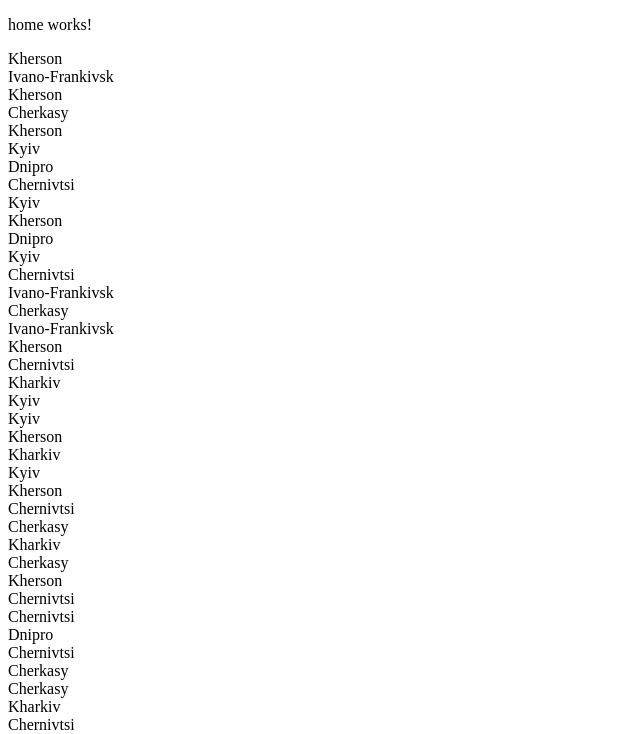
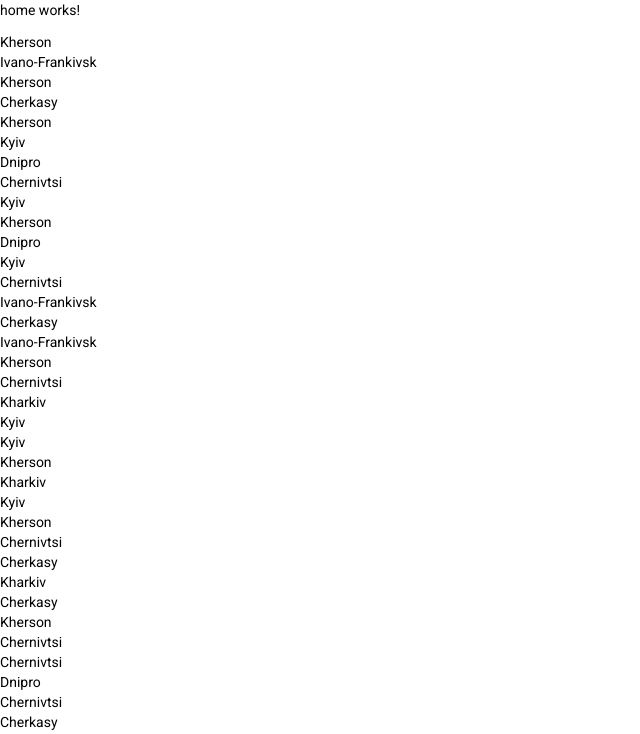
Before and after one commit to kiyanov/airlines, an Angular app: page / in a window 1280 px wide. Shown: the top 734 px of the page, without its empty margins (0-640 px from the left). Built offline with nearby package versions, Linux system fonts and the light colour scheme.

Commit message:
add material

```diff
--- a/angular.json
+++ b/angular.json
@@ -28,6 +28,7 @@
               "src/assets"
             ],
             "styles": [
+              "./node_modules/@angular/material/prebuilt-themes/indigo-pink.css",
               "src/styles.scss"
             ],
             "scripts": []
@@ -92,6 +93,7 @@
               "src/assets"
             ],
             "styles": [
+              "./node_modules/@angular/material/prebuilt-themes/indigo-pink.css",
               "src/styles.scss"
             ],
             "scripts": []
@@ -123,6 +125,7 @@
           }
         }
       }
-    }},
+    }
+  },
   "defaultProject": "airline"
 }
--- a/package.json
+++ b/package.json
@@ -12,10 +12,12 @@
   "private": true,
   "dependencies": {
     "@angular/animations": "~10.1.4",
+    "@angular/cdk": "^10.2.5",
     "@angular/common": "~10.1.4",
     "@angular/compiler": "~10.1.4",
     "@angular/core": "~10.1.4",
     "@angular/forms": "~10.1.4",
+    "@angular/material": "^10.2.5",
     "@angular/platform-browser": "~10.1.4",
     "@angular/platform-browser-dynamic": "~10.1.4",
     "@angular/router": "~10.1.4",
--- a/src/app/app.module.ts
+++ b/src/app/app.module.ts
@@ -5,6 +5,7 @@
 import { AppComponent } from './app.component';
 import { HomeComponent } from './pages/home/home.component';
 import { ComponentsModule } from "./components/components.module";
+import { BrowserAnimationsModule } from '@angular/platform-browser/animations';
 
 @NgModule({
   declarations: [
@@ -14,7 +15,8 @@
   imports: [
     BrowserModule,
     AppRoutingModule,
-    ComponentsModule
+    ComponentsModule,
+    BrowserAnimationsModule
   ],
   providers: [],
   bootstrap: [AppComponent]
--- a/src/index.html
+++ b/src/index.html
@@ -6,8 +6,10 @@
   <base href="/">
   <meta name="viewport" content="width=device-width, initial-scale=1">
   <link rel="icon" type="image/x-icon" href="favicon.ico">
+  <link href="https://fonts.googleapis.com/css?family=Roboto:300,400,500&display=swap" rel="stylesheet">
+  <link href="https://fonts.googleapis.com/icon?family=Material+Icons" rel="stylesheet">
 </head>
-<body>
+<body class="mat-typography">
   <app-root></app-root>
 </body>
 </html>
--- a/src/styles.scss
+++ b/src/styles.scss
@@ -1 +1,4 @@
 /* You can add global styles to this file, and also import other style files */
+
+html, body { height: 100%; }
+body { margin: 0; font-family: Roboto, "Helvetica Neue", sans-serif; }
```
Also changed, not shown: 1 other file (tests, documents, lock files or other folders).
